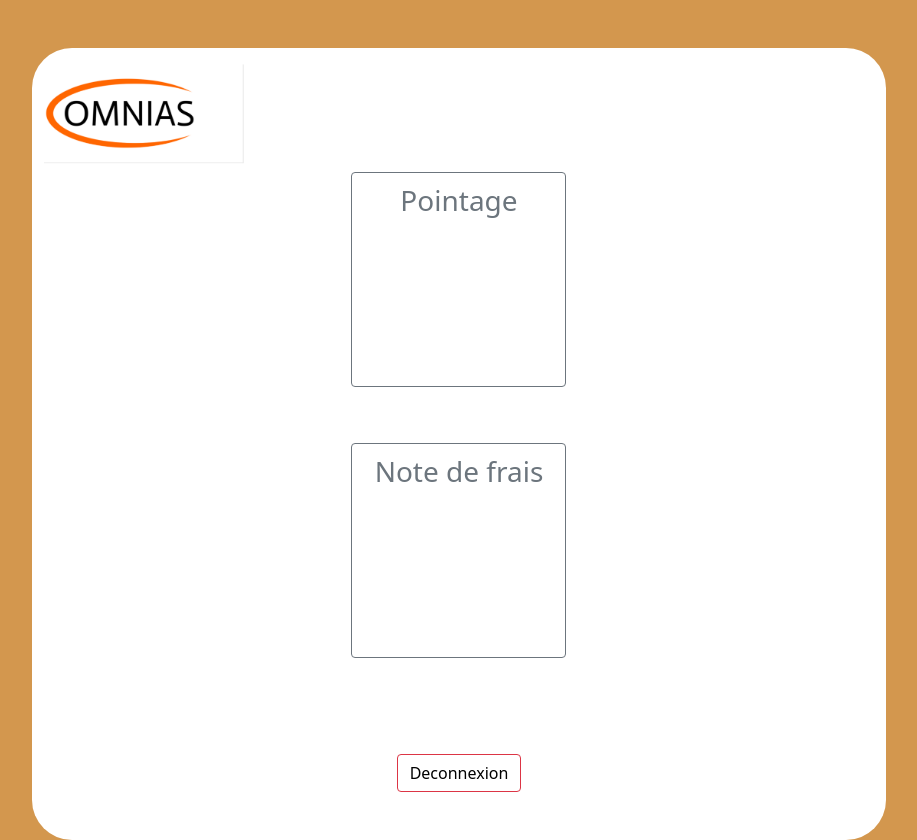
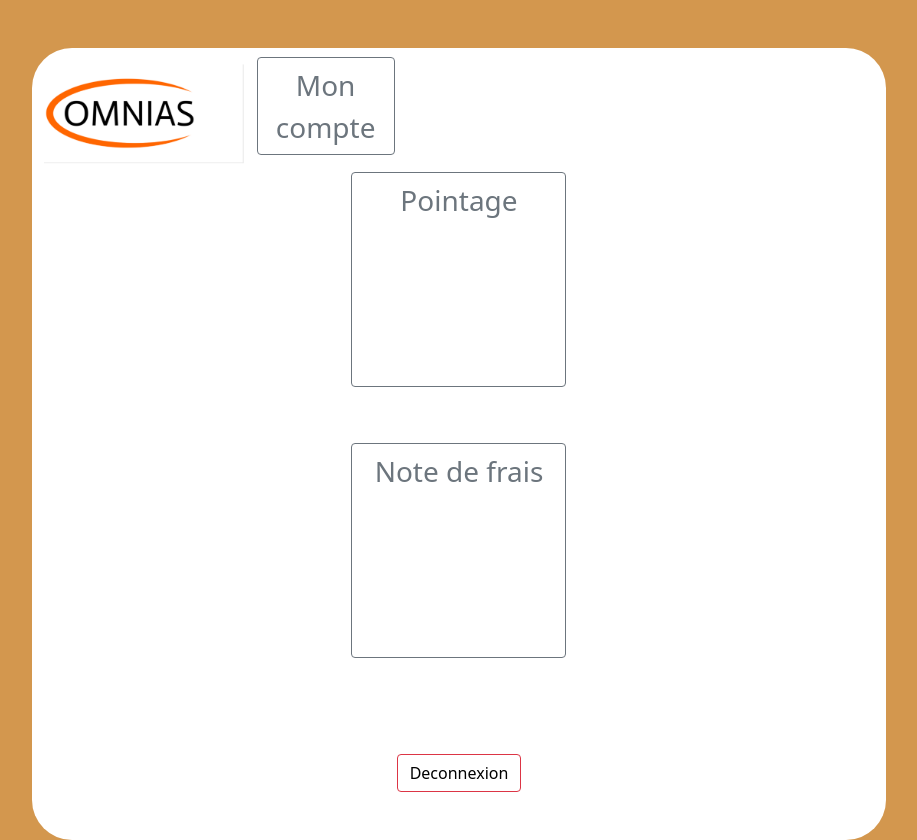
Before and after one commit to LHP7Guillaume/projetOmnias, a PHP site: page /views/home.php in a window 1280 px wide. Shown: the whole page, without its empty margins (181-1098 px from the left). Run offline with PHP 8.4, Linux system fonts and the light colour scheme; some libraries are stand-ins or nearby versions; some web fonts are replaced.

Commit message:
putain de bouton bis je dois les positionner et gerer les tailles

```diff
--- a/views/home.php
+++ b/views/home.php
@@ -26,18 +26,19 @@
         <div class="container col-8 mt-5 borderFormConnexion" style="background-color: white;">
             <div>
                 <img class="logoOmniasConnexion mt-3" src="../assets/img/OmniasLogo.png" alt="Logo Entreprise Omnias">
+                <a class="justify-content-end m-2 col-lg-2 btn btn-outline-secondary fs-3" href="">Mon compte</a>
             </div>
             <div class="container col-6">
 
 
-                    <div class="row text-center g-4">
-                        <div >
-                            <a class="myButton m-2 col-lg-4 btn btn-outline-secondary fs-3" href="">Pointage</a>
-                            <a class="myButton m-5 col-lg-4 btn btn-outline-secondary fs-3" href="">Note de frais</a>
-
-                        </div>
+                <div class="row text-center g-4">
+                    <div>
+                        <a class="myButton m-2 col-lg-4 btn btn-outline-secondary fs-3" href="">Pointage</a>
+                        <a class="myButton m-5 col-lg-4 btn btn-outline-secondary fs-3" href="">Note de frais</a>
 
                     </div>
+
+                </div>
 
 
                 <div class="text-center mt-5 pb-5">
```
